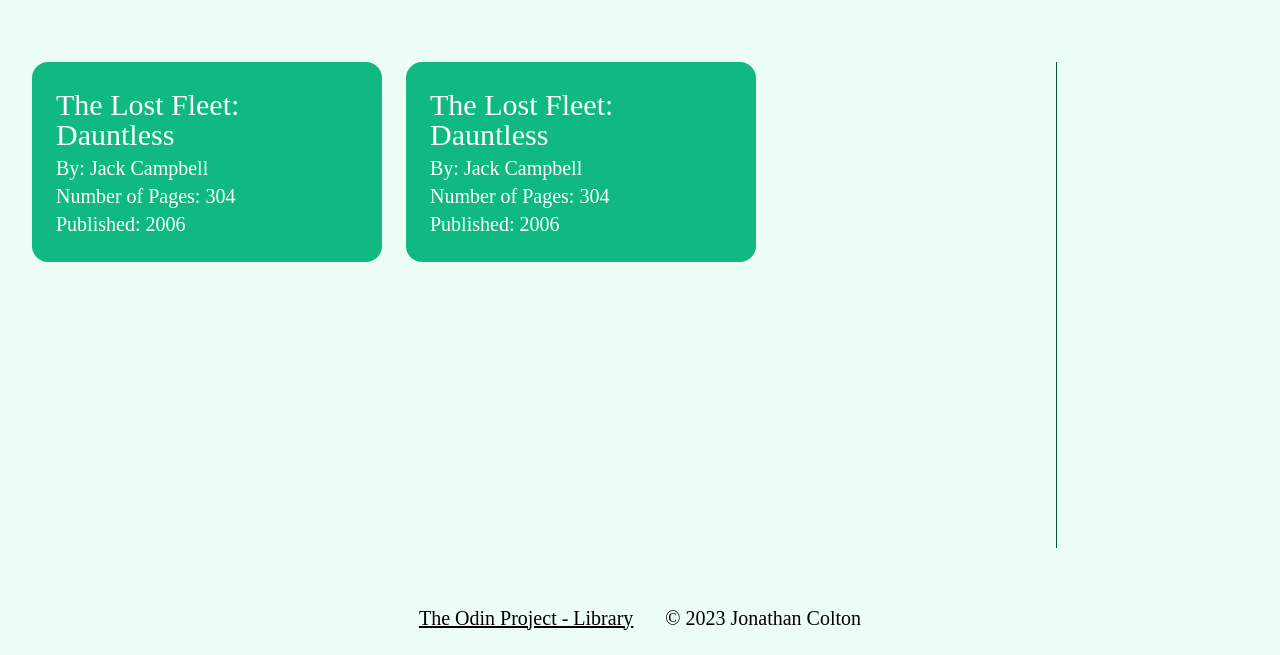
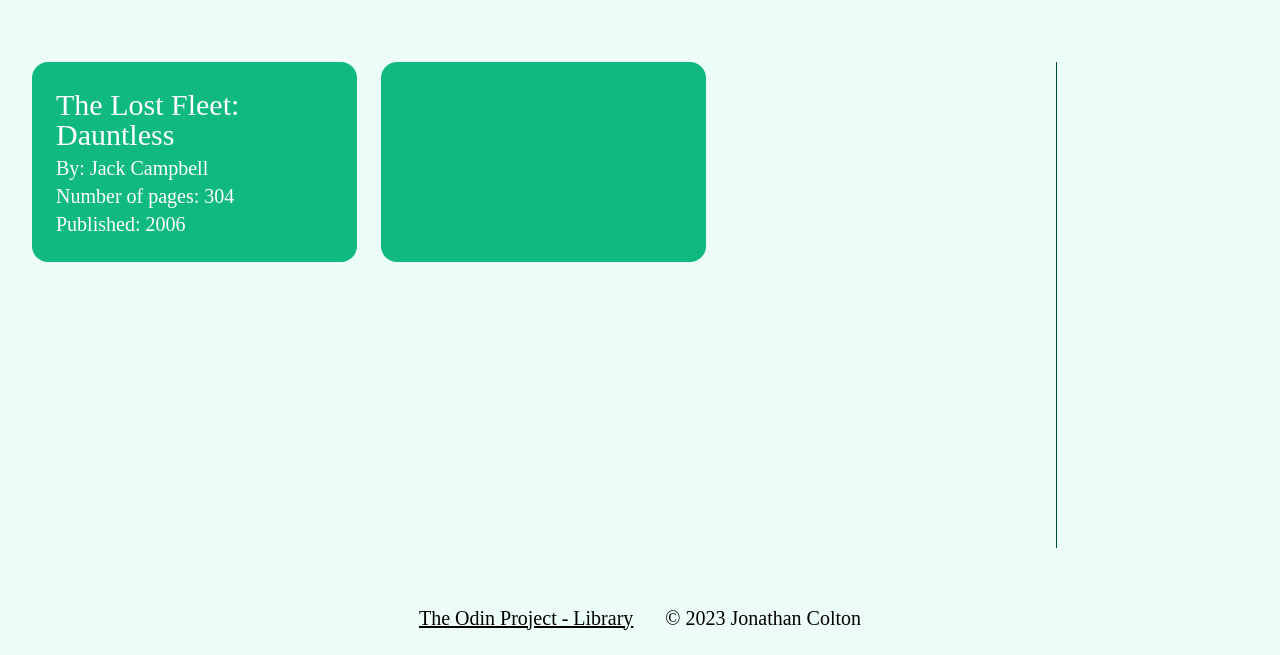
Before and after one commit to jsc17/TOP-Library, a plain HTML site: page index.html in a window 1280 px wide. Shown: the part 145-800 px from the top of the page. Drawn offline with Linux system fonts and the light colour scheme.

Commit message:
Create function to add books to library

```diff
--- a/index.html
+++ b/index.html
@@ -20,20 +20,10 @@
                 class="filter-light"></button>
     </header>
     <main>
-        <div class="book read">
-            <h2>The Lost Fleet: Dauntless</h2>
-            <p>By: Jack Campbell</p>
-            <p>Number of Pages: 304</p>
-            <p>Published: 2006</p>
-        </div>
-        <div class="book read">
-            <h2>The Lost Fleet: Dauntless</h2>
-            <p>By: Jack Campbell</p>
-            <p>Number of Pages: 304</p>
-            <p>Published: 2006</p>
-        </div>
+        <div class="book" id="add"></div>
     </main>
-    <aside></aside>
+    <aside>
+    </aside>
     <footer>
         <a href="https://www.theodinproject.com/lessons/node-path-javascript-library">The Odin Project -
             Library</a>
--- a/scripts/script.js
+++ b/scripts/script.js
@@ -1,7 +1,17 @@
-const myLibrary = [];
+const myLibrary = [
+  {
+    title: "The Lost Fleet: Dauntless",
+    author: "Jack Campbell",
+    pages: 304,
+    date: 2006,
+    read: true,
+  },
+];
 const themeButton = document.querySelector("#theme-button");
 const root = document.documentElement;
 const headerIcons = document.querySelectorAll(".filter-light");
+const mainLibrary = document.querySelector("main");
+const addButton = document.querySelector("#add");
 
 themeButton.addEventListener("click", function () {
   if (root.classList.contains("light")) {
@@ -27,18 +37,35 @@ function Book(title, author, pages, date, read) {
   this.pages = pages;
   this.date = date;
   this.read = read;
-  this.info = function () {
-    let infoString =
-      this.title + " by " + this.author + ", " + this.pages + " pages, ";
-    if (read) {
-      infoString += "already read";
-    } else {
-      infoString += "not yet read";
-    }
-    return infoString;
-  };
+}
+
+function createBookCard(book) {
+  let card = document.createElement("div");
+  card.classList.add("book");
+  if (book.read) {
+    card.classList.add("read");
+  } else {
+    card.classList.add("unread");
+  }
+  card.appendChild(document.createElement("h2")).innerHTML = book.title;
+  card.appendChild(document.createElement("p")).innerHTML =
+    "By: " + book.author;
+  card.appendChild(document.createElement("p")).innerHTML =
+    "Number of pages: " + book.pages;
+  card.appendChild(document.createElement("p")).innerHTML =
+    "Published: " + book.date;
+  console.log(mainLibrary.lastChild);
+  mainLibrary.insertBefore(card, mainLibrary.lastElementChild);
 }
 
 function addBookToLibrary(book) {
   myLibrary.push(book);
+  createBookCard(book);
 }
+
+createBookCard(myLibrary[0]);
+
+add.addEventListener("click", () => {
+  let book = new Book("Ender's game", "Orson Scott Card", 324, 1985, true);
+  addBookToLibrary(book);
+});
--- a/styles/styles.css
+++ b/styles/styles.css
@@ -36,7 +36,7 @@ header {
 
 main {
   display: grid;
-  grid-template-columns: repeat(auto-fill, 350px);
+  grid-template-columns: repeat(auto-fill, 325px);
   grid-auto-rows: 200px;
   padding: 32px;
   gap: 24px;
@@ -84,7 +84,7 @@ img {
   justify-content: center;
   gap: 8px;
   height: 200px;
-  width: 350px;
+  width: 325px;
   background-color: var(--book-bg-color);
   border-radius: 16px;
   padding: 24px;
```
